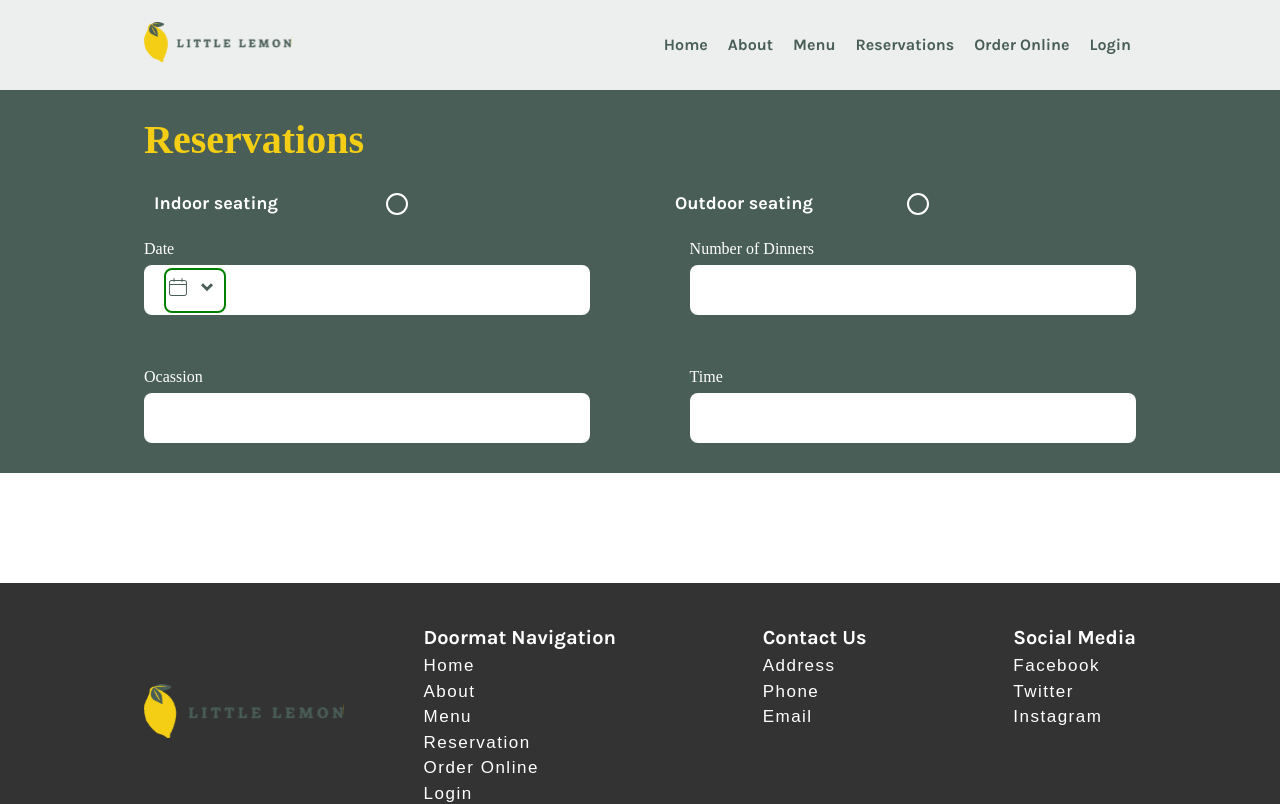
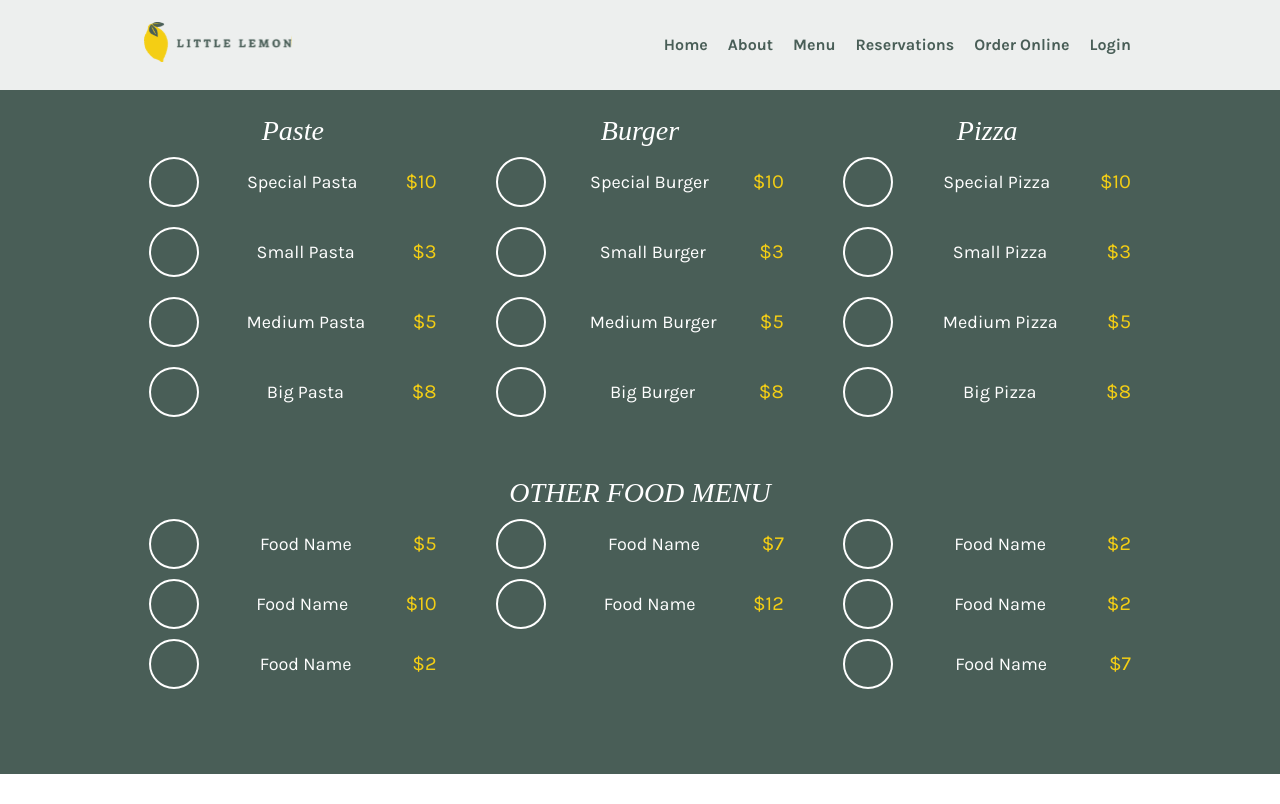
Before and after one commit to OluwaseunSodeeq/little-lemon, a React (Create React App) app: page /menu in a window 1280 px wide. Shown: the top 804 px of the page. Built offline with nearby package versions, Linux system fonts and the light colour scheme; a web font is replaced by a local one.

Commit message:
react-router-added

```diff
--- a/package.json
+++ b/package.json
@@ -12,6 +12,7 @@
     "react-datepicker": "^6.9.0",
     "react-dom": "^18.3.1",
     "react-icons": "^5.2.1",
+    "react-router-dom": "^6.23.1",
     "react-scripts": "5.0.1",
     "styled-components": "^6.1.11",
     "web-vitals": "^2.1.4"
--- a/src/App.js
+++ b/src/App.js
@@ -1,34 +1,41 @@
-import "./App.css";
-// import Footer from "./Footer";
+import { BrowserRouter, Route, Routes } from "react-router-dom";
+import GlobalStyles from "./styles/GlobalStyles";
+import { Suspense, lazy } from "react";
+
 import Header from "./components/Header";
 import Footer from "./components/Footer";
+import Loader from "./ui/Loader";
 
-// import Header from "./Header";
-import MakeReservation from "./pages/MakeReservation";
+// import MakeReservation from "./pages/MakeReservation";
+// import Menu from "./pages/Menu";
+// import About from "./components/About";
+// import Login from "./components/Login";
 // import Homepage from "./pages/Homepage";
 
-import GlobalStyles from "./styles/GlobalStyles";
-// import ConfirmReservation from "./pages/ConfirmReservation";
+const Homepage = lazy(() => import("./pages/Homepage"));
+const About = lazy(() => import("./pages/About"));
+const Menu = lazy(() => import("./pages/Menu"));
+const MakeReservation = lazy(() => import("./pages/MakeReservation"));
 
+// const OrderOnline = lazy(() => import("./pages/OrderOnline"))
 function App() {
   return (
     <>
+      <BrowserRouter>
+        <Suspense fallback={<Loader />}>
+          <Header />
+          <Routes>
+            <Route path="/" element={<Homepage />} />
+            <Route path="/about" element={<About />} />
+            <Route path="/menu" element={<Menu />} />
+            <Route path="/reservations" element={<MakeReservation />} />
+            <Route path="orderonline" element={<Menu />} />
+            {/* <Route path="login" element={<Login />} /> */}
+          </Routes>
+          <Footer />
+        </Suspense>
+      </BrowserRouter>
       <GlobalStyles />
-      <div>
-        <Header />
-        {/* <Homepage /> */}
-
-        {/* <ConfirmReservation /> */}
-        <MakeReservation />
-        <Footer />
-      </div>
-
-      {/* <header>
-        <nav></nav>
-      </header>
-      <main></main>
-      <footer></footer>
-      <h1>Little lemon</h1> */}
     </>
   );
 }
--- /dev/null
+++ b/src/components/Login.js
@@ -0,0 +1,5 @@
+function Login() {
+  return <div>Login Page</div>;
+}
+
+export default Login;
--- a/src/components/Nav.js
+++ b/src/components/Nav.js
@@ -1,7 +1,24 @@
 import styled from "styled-components";
 import { NavLi } from "../ui/NavLi";
+import { NavLink } from "react-router-dom";
+
 const NavStyled = styled.nav`
   display: block;
+
+  &:global(.active) {
+    &::before {
+      content: "";
+      position: absolute;
+      bottom: -0.3rem;
+      color: var(--yellow);
+      left: 0;
+      width: 1px;
+      height: 1px;
+      transform: scaleX(0);
+      transform-origin: left;
+      transition: transform 1s, width 0.2s cubic-bezier(1, 0, 0, 1) 0.2s;
+    }
+  }
 
   @media (max-width: 950px) {
     display: none;
@@ -16,23 +33,22 @@ function Nav() {
     <NavStyled>
       <LiContainer>
         <NavLi>
-          <a href="#home">Home</a>
+          <NavLink to="/">Home</NavLink>
         </NavLi>
         <NavLi>
-          <a href="#about">About</a>
+          <NavLink to="/about">About</NavLink>
         </NavLi>
         <NavLi>
-          <a href="#menu">Menu</a>
+          <NavLink to="/menu">Menu</NavLink>
         </NavLi>
         <NavLi>
-          <a href="#reservations">Reservations</a>
+          <NavLink to="/reservations">Reservations</NavLink>
         </NavLi>
         <NavLi>
-          <a href="#order">Order Online</a>
+          <NavLink to="orderonlne">Order Online</NavLink>
         </NavLi>
-
         <NavLi>
-          <a href="#login">Login</a>
+          <NavLink to="login">Login</NavLink>
         </NavLi>
       </LiContainer>
     </NavStyled>
--- /dev/null
+++ b/src/pages/About.js
@@ -0,0 +1,5 @@
+function About() {
+  return <div>About Page</div>;
+}
+
+export default About;
--- a/src/pages/MakeReservation.js
+++ b/src/pages/MakeReservation.js
@@ -108,8 +108,7 @@ function MakeReservation() {
                   <Radiolabel htmlFor="indoor">
                     Indoor seating <RadioSpan />
                   </Radiolabel>
-                </RadioButton>
-
+                </RadioButton>{" "}
                 <RadioButton>
                   <RadioInput type="radio" name="seating" id="outdoor" />
                   <Radiolabel htmlFor="outdoor">
--- /dev/null
+++ b/src/pages/Menu.js
@@ -0,0 +1,210 @@
+import styled from "styled-components";
+import { Container } from "../ui/Container";
+import { Content } from "../ui/Content";
+import { Paragraph } from "../ui/Paragraph";
+import { FlexedDiv } from "../styles/FlexedDiv";
+
+const MenuStyled = styled.div`
+  width: 100%;
+  padding: 2rem 0 3rem 0;
+`;
+// const MenuStyledContainer = styled.div``;
+const OtherMenuStyledContainer = styled.div`
+  padding: 5rem 0;
+`;
+// const OtherMiniMenuStyledContainer = styled.div`
+//   width: 100%;
+// `;
+
+const BasicMenuStyledContainer = styled.div`
+  width: 100%;
+  display: flex;
+  flex-direction: column;
+  row-gap: 1rem;
+
+  /* border: 2px solid var(--pureWhite); */
+`;
+
+const EachMenuContainer = styled.div`
+  width: 30%;
+  @media (max-width: 950px) {
+    width: 40%;
+  }
+
+  @media (max-width: 600px) {
+    width: 100%;
+  }
+`;
+const EachMenu = styled.div`
+  width: 100%;
+
+  display: flex;
+  justify-content: space-between;
+  align-items: center;
+  cursor: pointer;
+  border-radius: var(--border-radius-lg);
+  padding: 0.5rem;
+
+  &:hover {
+    background-color: rgba(255, 255, 255, 0.2);
+    /* border: 2px solid red; */
+  }
+`;
+
+const MenuImage = styled.div`
+  width: 5rem;
+  height: 5rem;
+  border-radius: 1998px;
+  border: 2px solid var(--pureWhite);
+
+  /* &img {
+    width: 100%;
+  } */
+`;
+const OthermenuItem = styled.div`
+  display: flex;
+  justify-content: space-between;
+  flex-wrap: wrap;
+  align-items: center;
+`;
+const OtherMenuContainer = styled.div`
+  width: 100%;
+`;
+function Menu() {
+  const menuArr = [
+    {
+      generalName: "Paste",
+      list: [
+        { name: "Special Pasta", price: "10", image: "" },
+        { name: "Small Pasta", price: "3", image: "" },
+        { name: "Medium Pasta", price: "5", image: "" },
+        { name: "Big Pasta", price: "8", image: "" },
+      ],
+    },
+    {
+      generalName: "Burger",
+      list: [
+        { name: "Special Burger", price: "10", image: "" },
+        { name: "Small Burger", price: "3", image: "" },
+        { name: "Medium Burger", price: "5", image: "" },
+        { name: "Big Burger", price: "8", image: "" },
+      ],
+    },
+    {
+      generalName: "Pizza",
+      list: [
+        { name: "Special Pizza", price: "10", image: "" },
+        { name: "Small Pizza", price: "3", image: "" },
+        { name: "Medium Pizza", price: "5", image: "" },
+        { name: "Big Pizza", price: "8", image: "" },
+      ],
+    },
+    {
+      generalName: "OTHER FOOD MENU",
+      list: [
+        { name: "Food Name", price: "5", image: "" },
+        { name: "Food Name", price: "7", image: "" },
+        { name: "Food Name", price: "2", image: "" },
+        { name: "Food Name", price: "10", image: "" },
+        { name: "Food Name", price: "12", image: "" },
+        { name: "Food Name", price: "2", image: "" },
+        { name: "Food Name", price: "2", image: "" },
+        { name: "Food Name", price: "7", image: "" },
+      ],
+    },
+  ];
+
+  const resultOfMainMenu = menuArr
+    .filter((menu) => menu.generalName !== "OTHER FOOD MENU")
+    .map((menu, i) => {
+      const { list, generalName } = menu;
+      return (
+        <EachMenuContainer key={i}>
+          <Paragraph
+            fontFamily=" markazi"
+            fontweight="deepBold"
+            fontSize="xxxlarge"
+          >
+            {generalName}
+          </Paragraph>
+          <BasicMenuStyledContainer>
+            {list.map((food, i) => {
+              const { name, price, image } = food;
+              return (
+                <EachMenu key={i}>
+                  <MenuImage>{image}</MenuImage>
+                  <Paragraph fontFamily="karlaText" fontSize="xlarge">
+                    {name}
+                  </Paragraph>
+                  <Paragraph
+                    fontFamily="karlaText"
+                    fontweight="bold"
+                    color="yellow"
+                    fontSize="xxlarge"
+                  >
+                    ${price}
+                  </Paragraph>
+                </EachMenu>
+              );
+            })}
+          </BasicMenuStyledContainer>
+        </EachMenuContainer>
+      );
+    });
+
+  const resultOfOtherMenu = menuArr
+    .filter((menu) => menu.generalName === "OTHER FOOD MENU")
+    .map((menu, i) => {
+      const { list, generalName } = menu;
+      return (
+        <OtherMenuContainer key={i}>
+          <Paragraph
+            fontFamily=" markazi"
+            fontweight="deepBold"
+            fontSize="xxxlarge"
+          >
+            {generalName}
+          </Paragraph>
+          <OthermenuItem>
+            {list.map((food, i) => {
+              const { name, price, image } = food;
+              return (
+                <EachMenuContainer key={i}>
+                  <EachMenu>
+                    <MenuImage>{image}</MenuImage>
+                    <Paragraph fontFamily="karlaText" fontSize="xlarge">
+                      {name}
+                    </Paragraph>
+                    <Paragraph
+                      fontFamily="karlaText"
+                      fontweight="bold"
+                      color="yellow"
+                      fontSize="xxlarge"
+                    >
+                      ${price}
+                    </Paragraph>
+                  </EachMenu>
+                </EachMenuContainer>
+              );
+            })}
+          </OthermenuItem>
+        </OtherMenuContainer>
+      );
+    });
+  return (
+    <Container as="section" type="menu">
+      <Content>
+        <MenuStyled>
+          <BasicMenuStyledContainer>
+            <FlexedDiv type="sb">{resultOfMainMenu}</FlexedDiv>
+          </BasicMenuStyledContainer>
+          <OtherMenuStyledContainer>
+            {resultOfOtherMenu}
+          </OtherMenuStyledContainer>
+        </MenuStyled>
+      </Content>
+    </Container>
+  );
+}
+
+export default Menu;
--- a/src/styles/FlexedDiv.js
+++ b/src/styles/FlexedDiv.js
@@ -1,6 +1,7 @@
 import styled, { css } from "styled-components";
 
 export const FlexedDiv = styled.div`
+  width: 100%;
   display: flex;
   align-items: center;
 
@@ -8,6 +9,10 @@ export const FlexedDiv = styled.div`
     props.type === "sb" &&
     css`
       justify-content: space-between;
+
+      @media (max-width: 950px) {
+        flex-wrap: wrap;
+      }
 
       @media (max-width: 450px) {
         flex-direction: column;
--- a/src/ui/Container.js
+++ b/src/ui/Container.js
@@ -76,6 +76,17 @@ const confirmReservationBg = css`
     top: 7rem;
   }
 `;
+// Menu
+const menuBg = css`
+  position: relative;
+  top: 9rem;
+  height: auto;
+  background-color: var(--deepGreen);
+
+  @media (max-width: 450px) {
+    top: 7rem;
+  }
+`;
 
 const footerBg = css`
   position: relative;
@@ -132,6 +143,15 @@ export const Container = styled.div`
     css`
       ${confirmReservationBg}
     `}
+
+     /* Menu */
+     ${(props) =>
+    props.as === "section" &&
+    props.type === "menu" &&
+    css`
+      ${menuBg}
+    `}
+
 /* WEEK SPECIAL */
     ${(props) =>
     props.as === "aside" &&
--- /dev/null
+++ b/src/ui/Loader.js
@@ -0,0 +1,17 @@
+import styled from "styled-components";
+
+const LoaderDIv = styled.div`
+  position: relative;
+  top: 9rem;
+  left: 50%;
+
+  display: flex;
+  justify-content: center;
+  align-items: center;
+`;
+
+function Loader() {
+  return <LoaderDIv>Loading</LoaderDIv>;
+}
+
+export default Loader;
--- a/src/ui/Paragraph.js
+++ b/src/ui/Paragraph.js
@@ -1,6 +1,6 @@
 import styled, { css } from "styled-components";
 
-export const fontSize = {
+const fontSize = {
   small: css`
     font-size: 1.2rem;
   `,
@@ -12,6 +12,15 @@ export const fontSize = {
   `,
   xlarge: css`
     font-size: 1.8rem;
+    /* font-style: italic; */
+  `,
+  xxlarge: css`
+    font-size: 2rem;
+  `,
+  xxxlarge: css`
+    font-size: 2.8rem;
+    font-style: italic;
+    text-align: center;
   `,
   extraLarge: css`
     font-size: 4rem;
@@ -22,7 +31,7 @@ export const fontSize = {
   `,
 };
 
-export const fontWeight = {
+const fontWeight = {
   regular: css`
     font-weight: var(--regular);
   `,
@@ -37,10 +46,13 @@ export const fontWeight = {
   `,
 };
 
-export const fontFamily = {
+const fontFamily = {
   karla: css`
     font-family: var(--karla);
     text-decoration: underline;
+  `,
+  karlaText: css`
+    font-family: var(--karla);
   `,
   sanSerif: css`
     font-family: "sans-serif";
@@ -53,7 +65,7 @@ export const fontFamily = {
   `,
 };
 
-export const color = {
+const color = {
   black: css`
     color: var(--black);
   `,
@@ -72,6 +84,7 @@ export const Paragraph = styled.p`
   ${(props) => fontSize[props.fontSize]}
   ${(props) => fontWeight[props.fontWeight]}
   ${(props) => color[props.color]}
+  ${(props) => fontFamily[props.fontFamily]}
 `;
 
 Paragraph.defaultProps = {
```
Also changed, not shown: src/ui/NavLi.js (+55 -1 lines), 1 other file (tests, documents, lock files or other folders).
